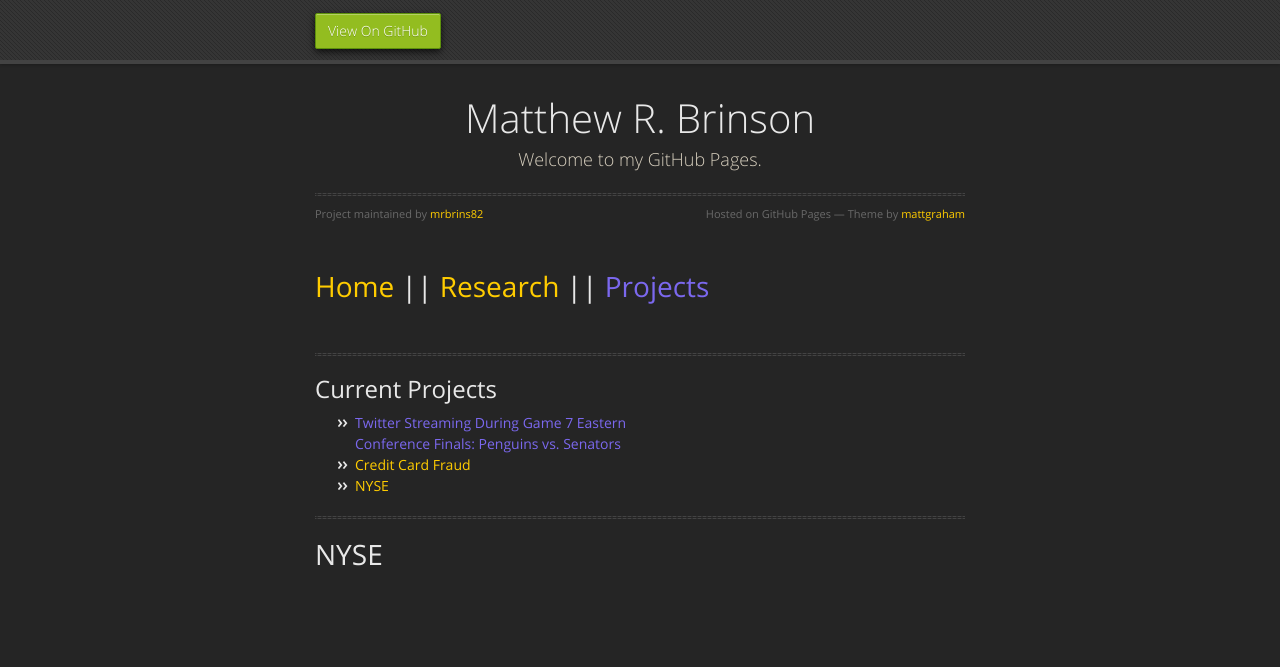
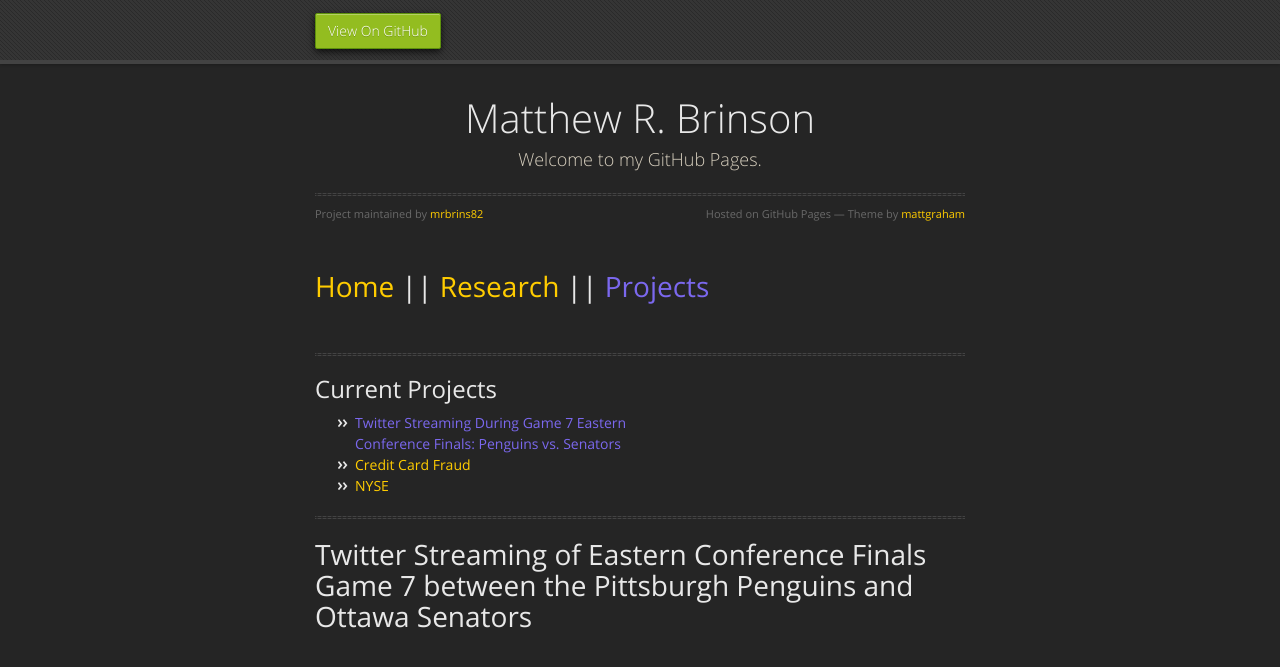
Before and after one commit to mrbrins82/mrbrins82.github.io, a Jekyll site: the page built from hockeytweets.md, in a window 1280 px wide. Shown: the top 667 px of the page. Built offline with Jekyll 4.4.1, drawn with Linux system fonts in a browser that asks for light colours; nearby versions of some CDN libraries; our own code applies the rules of GitHub Pages for plain Markdown files.

Commit message:
updated hockey tweets

```diff
--- a/hockeytweets.md
+++ b/hockeytweets.md
@@ -14,4 +14,4 @@ layout: default
 
 * * *
 
-# [](#header-1)NYSE
+# [](#header-1)Twitter Streaming of Eastern Conference Finals Game 7 between the Pittsburgh Penguins and Ottawa Senators
```
Also changed, not shown: nyse.md (+1 -1 lines).
